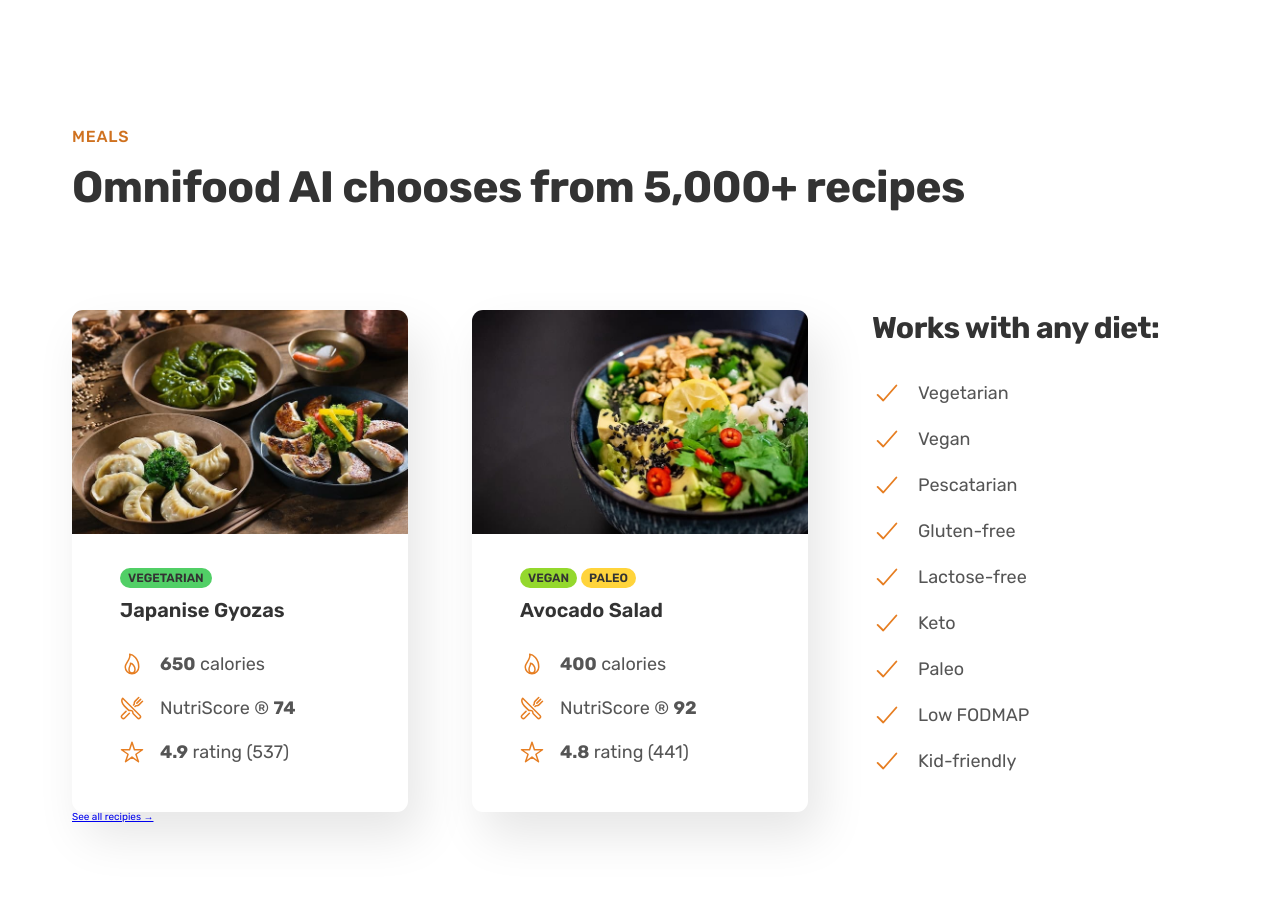
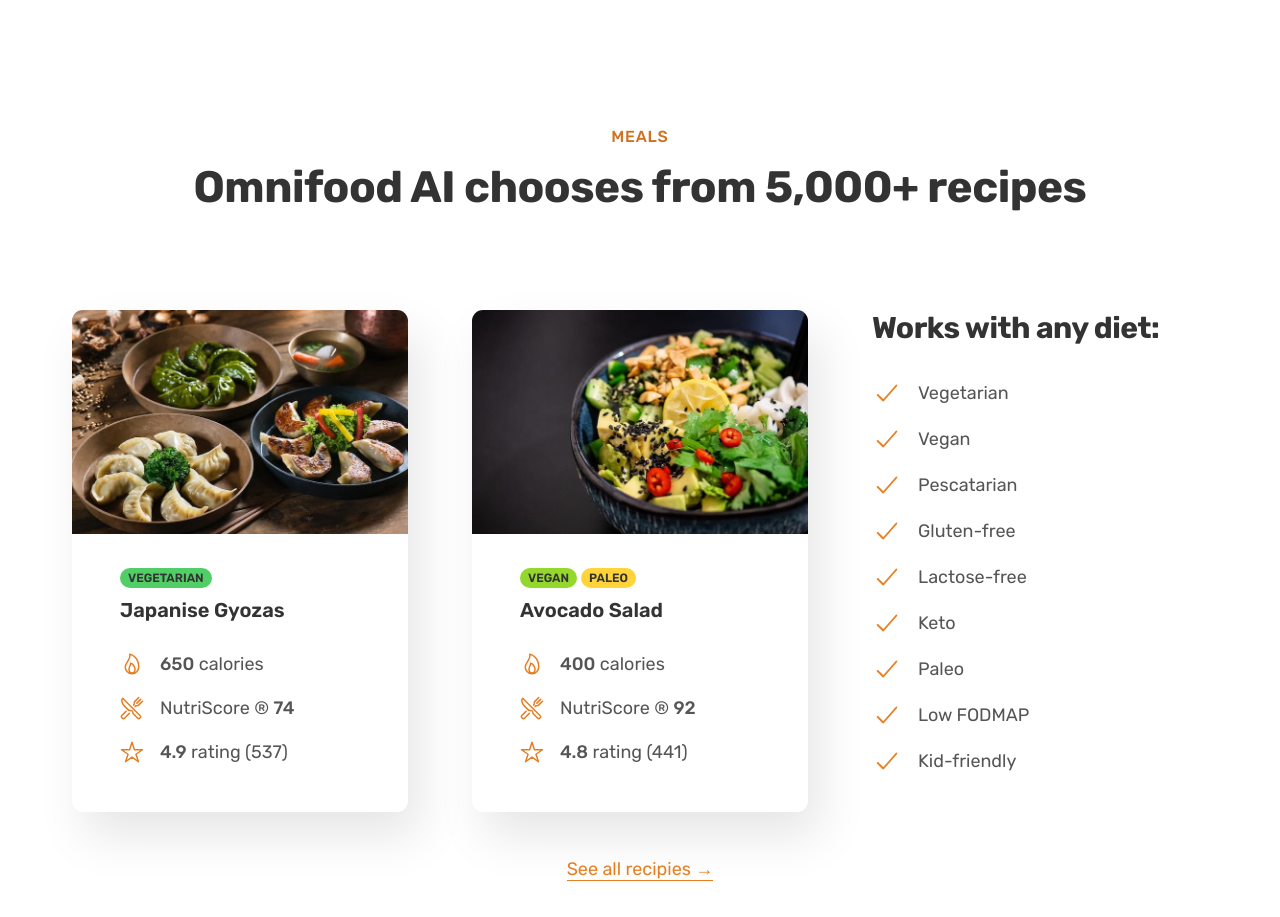
Before and after one commit to VictorHGH/Web_responsive_course, a website built with Vite: page 07-Omnifood-Desktop/index.html in a window 1280 px wide. Shown: the part 2580-3497 px from the top of the page. Built offline with nearby package versions, Linux system fonts and the light colour scheme.

Commit message:
[Finished] meals section

```diff
--- a/07-Omnifood-Desktop/css/general.css
+++ b/07-Omnifood-Desktop/css/general.css
@@ -97,12 +97,35 @@
   box-shadow: inset 0 0 0 3px #fff;
 }
 
+.link:link,
+.link:visited {
+  display: inline-block;
+  color: #e67e22;
+  text-decoration: none;
+  border-bottom: 1px solid currentColor;
+  padding-bottom: 2px;
+  transition: all 0.3s;
+}
+
+.link:hover,
+link:active {
+  color: #cf711f;
+  border-bottom: 1px solid transparent;
+}
+
+/* HELPER/SETTINGS CLASSES */
 .margin-right-sm {
   margin-right: 1.6rem !important;
 }
 
-.container {
-  max-width: 120rem;
-  margin: 0 auto;
-  padding: 0 3.2rem;
+.margin-bottom-md {
+  margin-bottom: 4.8rem !important;
 }
+
+.center-text {
+  text-align: center;
+}
+
+strong {
+  font-weight: 500;
+}
--- a/07-Omnifood-Desktop/css/style.css
+++ b/07-Omnifood-Desktop/css/style.css
@@ -288,6 +288,13 @@ body {
   box-shadow: 1.2rem 2.4rem 4.8rem rgba(0, 0, 0, 0.1);
   border-radius: 11px;
   overflow: hidden;
+  transition: all 0.4s;
+}
+
+.meal:hover {
+  transform: translateY(-1.2rem);
+  box-shadow: 0 3.2rem 6.4rem rgba(0, 0, 0, 0.5);
+  cursor: pointer;
 }
 
 .meal-content {
@@ -354,6 +361,11 @@ body {
   width: 100%;
 }
 
+.all-recipes {
+  text-align: center;
+  font-size: 1.8rem;
+}
+
 .list {
   text-decoration: none;
   list-style: none;
@@ -374,3 +386,9 @@ body {
   align-items: center;
   gap: 1.6rem;
 }
+
+.container {
+  max-width: 120rem;
+  margin: 0 auto;
+  padding: 0 3.2rem;
+}
--- a/07-Omnifood-Desktop/index.html
+++ b/07-Omnifood-Desktop/index.html
@@ -5,9 +5,9 @@
   <meta charset="UTF-8">
   <meta name="viewport" content="width=device-width, initial-scale=1">
   <title>Omnifood project</title>
-  <link href="css/style.css" rel="stylesheet">
   <link rel="preconnect" href="https://fonts.googleapis.com">
   <link rel="preconnect" href="https://fonts.gstatic.com" crossorigin>
+  <link href="css/style.css" rel="stylesheet">
   <link rel="stylesheet" href="css/general.css">
   <link href="https://fonts.googleapis.com/css2?family=Rubik:ital,wght@0,300..900;1,300..900&display=swap"
     rel="stylesheet">
@@ -128,12 +128,12 @@
     </section>
 
     <section class="section-meals">
-      <div class="container">
+      <div class="container center-text">
         <span class="subheading">Meals</span>
         <h2 class="heading-secondary">Omnifood AI chooses from 5,000+ recipes</h2>
       </div>
 
-      <div class="container grid grid--3-cols">
+      <div class="container grid grid--3-cols margin-bottom-md">
         <div class="meal">
           <img src="img/meals/meal-1.jpg" alt="Japanise Gyozas" class="meal-img">
           <div class="meal-content">
@@ -244,7 +244,7 @@
 
       </div>
 
-      <div class="container all-recipies">
+      <div class="container all-recipes">
         <a href="#" class="link">See all recipies &rarr;</a>
       </div>
     </section>
```
